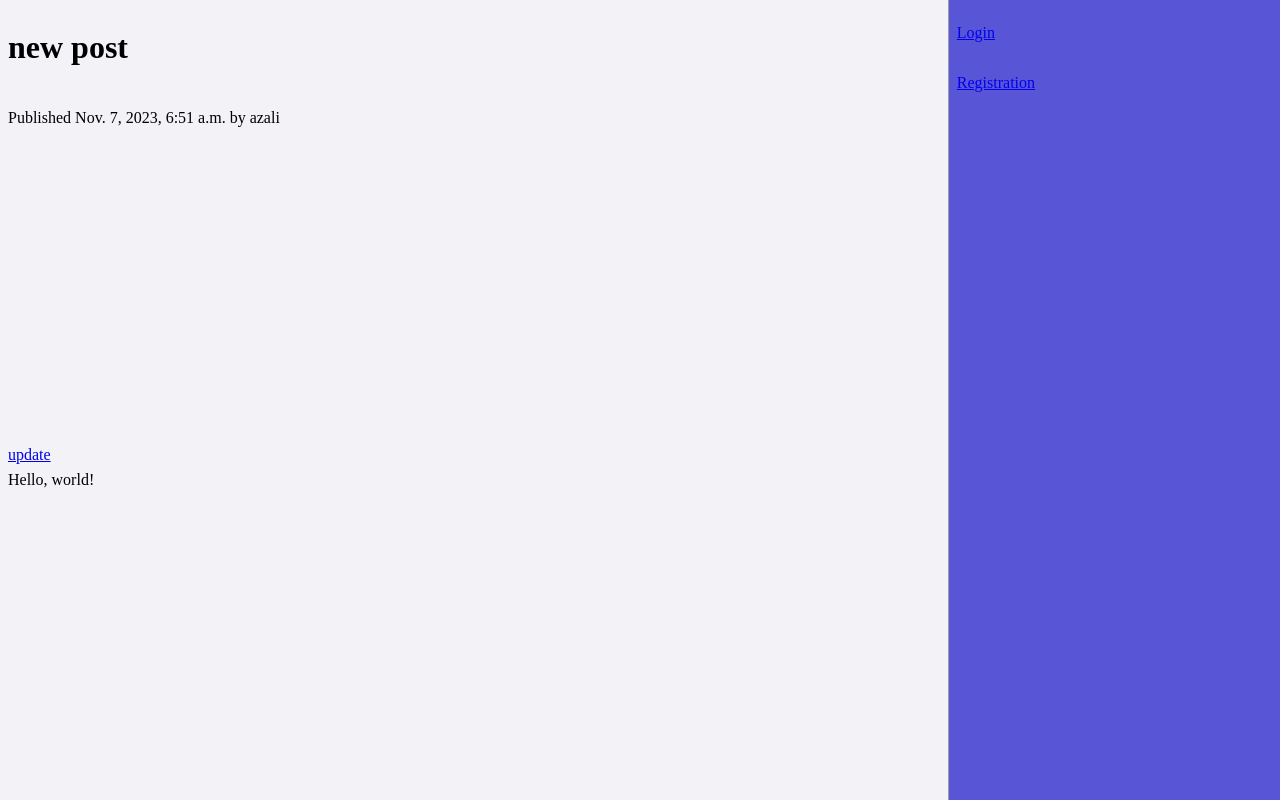
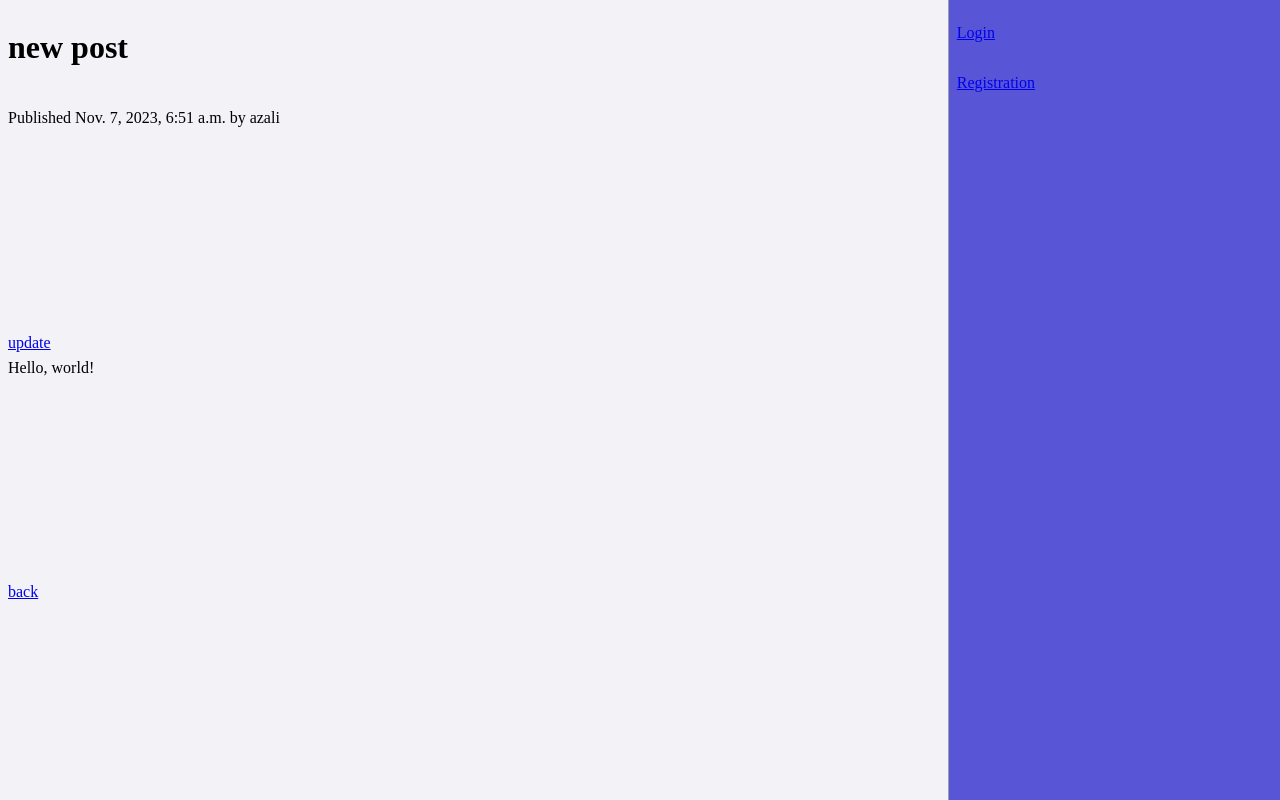
Before and after one commit to Ell113/DjangoProject, a Django app: page /blog/2023/12/06/new_post/ in a window 1280 px wide. Run offline with Django 4.2, Linux system fonts and the light colour scheme; data comes from the database, SQL or seed files in the repository.

Commit message:
Update post_detail.html

```diff
--- a/blog/templates/blog/post_detail.html
+++ b/blog/templates/blog/post_detail.html
@@ -5,6 +5,7 @@
 <p class="date">
     Published {{ post.publish }} by {{ post.author }}
 </p>
-<p><a href="{% url 'blog:post_update'%}">update</a></p>
+<p><a href="{% url 'blog:post_update' post.publish.year post.publish.month post.publish.day post.slug%}">update</a></p>
 {{ post.body|linebreaks }}
+<p><a href="{% url 'blog:post_list' %}">back</a></p>
 {% endblock %}
```
